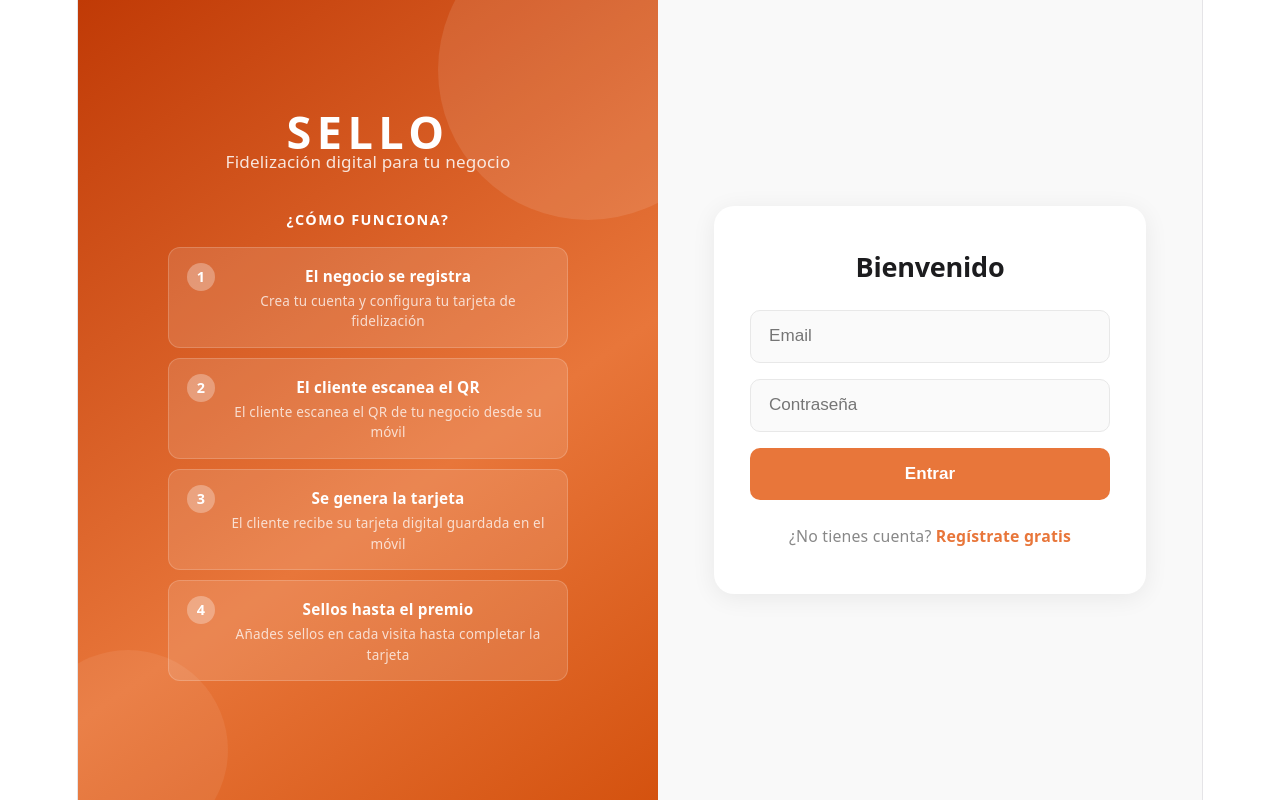
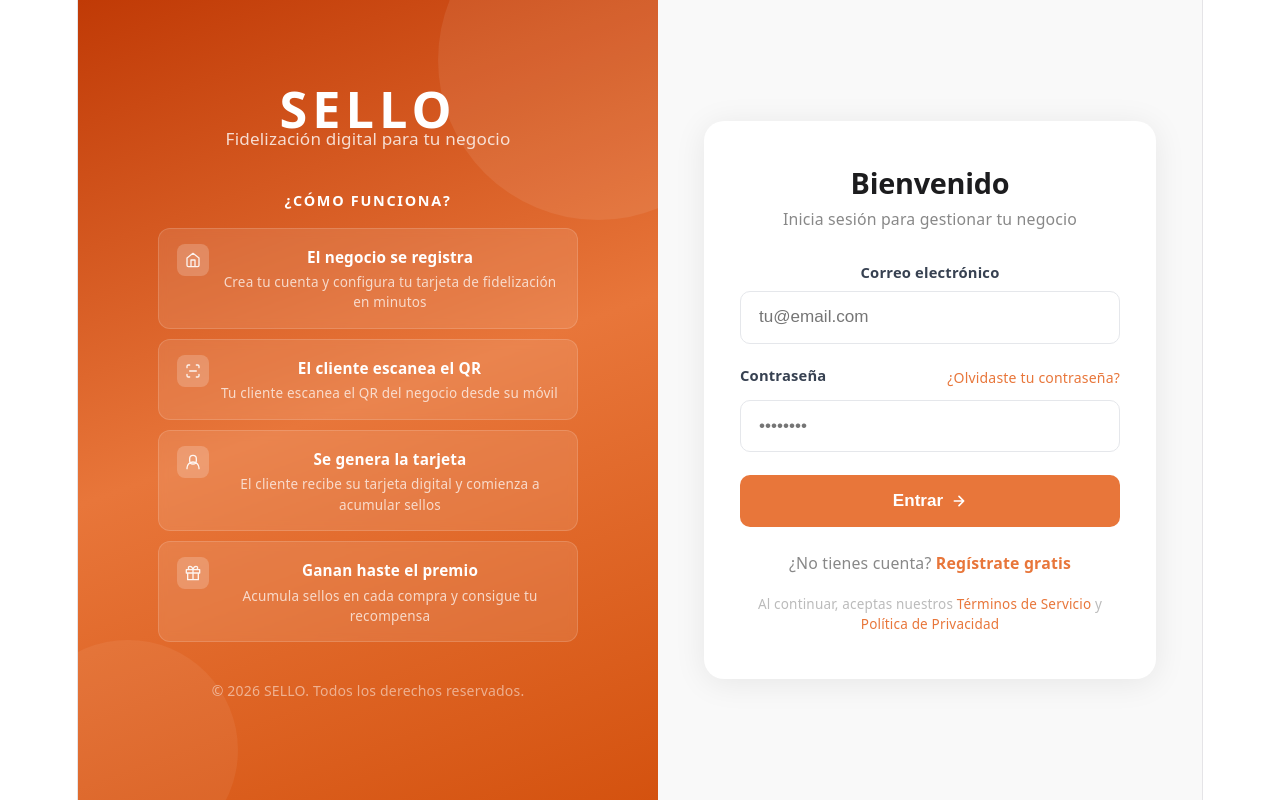
Before and after one commit to Saeed269/SELLO-APP, a React (Vite) app in the folder client/: page /negocio/login in a window 1280 px wide. Built offline with nearby package versions, Linux system fonts and the light colour scheme.

Commit message:
update Login

```diff
--- a/client/src/pages/negocio/Login.jsx
+++ b/client/src/pages/negocio/Login.jsx
@@ -3,10 +3,10 @@ import { supabase } from '../../supabase'
 import { useNavigate, Link } from 'react-router-dom'
 
 const pasos = [
-  { num: '1', titulo: 'El negocio se registra', desc: 'Crea tu cuenta y configura tu tarjeta de fidelización' },
-  { num: '2', titulo: 'El cliente escanea el QR', desc: 'El cliente escanea el QR de tu negocio desde su móvil' },
-  { num: '3', titulo: 'Se genera la tarjeta', desc: 'El cliente recibe su tarjeta digital guardada en el móvil' },
-  { num: '4', titulo: 'Sellos hasta el premio', desc: 'Añades sellos en cada visita hasta completar la tarjeta' },
+  { icon: 'M3 9l9-7 9 7v11a2 2 0 0 1-2 2H5a2 2 0 0 1-2-2z M9 22V12h6v10', titulo: 'El negocio se registra', desc: 'Crea tu cuenta y configura tu tarjeta de fidelización en minutos' },
+  { icon: 'M3 7V5a2 2 0 0 1 2-2h2M17 3h2a2 2 0 0 1 2 2v2M21 17v2a2 2 0 0 1-2 2h-2M7 21H5a2 2 0 0 1-2-2v-2M7 12h10', titulo: 'El cliente escanea el QR', desc: 'Tu cliente escanea el QR del negocio desde su móvil' },
+  { icon: 'M12 2a5 5 0 0 1 5 5v3a5 5 0 0 1-10 0V7a5 5 0 0 1 5-5z M3 22v-1a9 9 0 0 1 18 0v1', titulo: 'Se genera la tarjeta', desc: 'El cliente recibe su tarjeta digital y comienza a acumular sellos' },
+  { icon: 'M20 12v10H4V12M22 7H2v5h20V7zM12 22V7M12 7H7.5a2.5 2.5 0 0 1 0-5C11 2 12 7 12 7zM12 7h4.5a2.5 2.5 0 0 0 0-5C13 2 12 7 12 7z', titulo: 'Ganan haste el premio', desc: 'Acumula sellos en cada compra y consigue tu recompensa' },
 ]
 
 export default function Login() {
@@ -14,7 +14,7 @@ export default function Login() {
   const [password, setPassword] = useState('')
   const [error, setError] = useState('')
   const [loading, setLoading] = useState(false)
-  const [isMobile] = useState(window.innerWidth < 768)
+  const [isMobile, setIsMobile] = useState(window.innerWidth < 768)
   const navigate = useNavigate()
 
   const handleLogin = async (e) => {
@@ -28,55 +28,79 @@ export default function Login() {
   }
 
   return (
-    <div style={styles.root}>
+    <div style={s.root}>
 
       {/* Panel izquierdo */}
       {!isMobile && (
-        <div style={styles.left}>
-          <div style={styles.blob1} />
-          <div style={styles.blob2} />
-          <div style={{ position: 'relative', zIndex: 1, width: '100%', maxWidth: 400 }}>
-            <h1 style={styles.logoText}>SELLO</h1>
-            <p style={styles.tagline}>Fidelización digital para tu negocio</p>
-            <p style={styles.comoFunciona}>¿Cómo funciona?</p>
-            <div style={styles.pasosList}>
+        <div style={s.left}>
+          <div style={s.blob1} />
+          <div style={s.blob2} />
+          <div style={{ position: 'relative', zIndex: 1, width: '100%', maxWidth: 420 }}>
+            <h1 style={s.logoText}>SELLO</h1>
+            <p style={s.tagline}>Fidelización digital para tu negocio</p>
+            <p style={s.secLabel}>¿Cómo funciona?</p>
+            <div style={{ display: 'flex', flexDirection: 'column', gap: '10px' }}>
               {pasos.map((p, i) => (
-                <div key={i} style={styles.pasoCard}>
-                  <div style={styles.pasoNum}>{p.num}</div>
+                <div key={i} style={s.pasoCard}>
+                  <div style={s.pasoIconWrap}>
+                    <svg width="16" height="16" viewBox="0 0 24 24" fill="none" stroke="rgba(255,255,255,0.9)" strokeWidth="2" strokeLinecap="round" strokeLinejoin="round">
+                      <path d={p.icon} />
+                    </svg>
+                  </div>
                   <div>
-                    <p style={styles.pasoTitulo}>{p.titulo}</p>
-                    <p style={styles.pasoDesc}>{p.desc}</p>
+                    <p style={s.pasoTitulo}>{p.titulo}</p>
+                    <p style={s.pasoDesc}>{p.desc}</p>
                   </div>
                 </div>
               ))}
             </div>
+            <p style={{ margin: '2rem 0 0', fontSize: '0.78rem', color: 'rgba(255,255,255,0.5)' }}>© 2026 SELLO. Todos los derechos reservados.</p>
           </div>
         </div>
       )}
 
       {/* Panel derecho */}
-      <div style={styles.right}>
-        <div style={styles.formWrap}>
+      <div style={s.right}>
+        <div style={s.formWrap}>
           {isMobile && (
             <div style={{ textAlign: 'center', marginBottom: '1.5rem' }}>
               <h1 style={{ fontSize: '2rem', fontWeight: 'bold', color: '#E8763A', margin: 0, letterSpacing: '0.1em' }}>SELLO</h1>
             </div>
           )}
 
-          <h2 style={styles.titulo}>Bienvenido</h2>
+          <h2 style={s.titulo}>Bienvenido</h2>
+          <p style={s.subtitulo}>Inicia sesión para gestionar tu negocio</p>
 
-          <form onSubmit={handleLogin} style={styles.form}>
-            <input type="email" placeholder="Email" value={email} onChange={e => setEmail(e.target.value)} style={styles.input} required />
-            <input type="password" placeholder="Contraseña" value={password} onChange={e => setPassword(e.target.value)} style={styles.input} required />
-            {error && <p style={styles.error}>{error}</p>}
-            <button type="submit" style={styles.button} disabled={loading}>
-              {loading ? 'Entrando...' : 'Entrar'}
+          <form onSubmit={handleLogin} style={{ display: 'flex', flexDirection: 'column', gap: '1rem', marginTop: '1.5rem' }}>
+            <div>
+              <label style={s.label}>Correo electrónico</label>
+              <input type="email" placeholder="tu@email.com" value={email} onChange={e => setEmail(e.target.value)} style={s.input} required />
+            </div>
+            <div>
+              <div style={{ display: 'flex', justifyContent: 'space-between', alignItems: 'center', marginBottom: '6px' }}>
+                <label style={s.label}>Contraseña</label>
+                <Link to="/negocio/reset-password" style={{ fontSize: '0.78rem', color: '#E8763A', textDecoration: 'none', fontWeight: '500' }}>¿Olvidaste tu contraseña?</Link>
+              </div>
+              <input type="password" placeholder="••••••••" value={password} onChange={e => setPassword(e.target.value)} style={s.input} required />
+            </div>
+
+            {error && <p style={{ color: '#dc2626', fontSize: '0.85rem', margin: 0 }}>{error}</p>}
+
+            <button type="submit" style={s.button} disabled={loading}>
+              {loading ? 'Entrando...' : <span style={{ display: 'flex', alignItems: 'center', justifyContent: 'center', gap: '8px' }}>Entrar <svg width="16" height="16" viewBox="0 0 24 24" fill="none" stroke="currentColor" strokeWidth="2.5" strokeLinecap="round" strokeLinejoin="round"><path d="M5 12h14M12 5l7 7-7 7"/></svg></span>}
             </button>
           </form>
 
-          <p style={styles.linkText}>
+          <p style={{ textAlign: 'center', marginTop: '1.25rem', fontSize: '0.88rem', color: '#888' }}>
             ¿No tienes cuenta?{' '}
-            <Link to="/negocio/register" style={styles.link}>Regístrate gratis</Link>
+            <Link to="/negocio/register" style={{ color: '#E8763A', fontWeight: '600', textDecoration: 'none' }}>Regístrate gratis</Link>
+          </p>
+
+          <p style={{ textAlign: 'center', marginTop: '1rem', fontSize: '0.75rem', color: '#bbb', lineHeight: 1.5 }}>
+            Al continuar, aceptas nuestros{' '}
+            <Link to="/terminos" style={{ color: '#E8763A', textDecoration: 'none' }}>Términos de Servicio</Link>
+            {' '}y{' '}
+            <Link to="/privacidad" style={{ color: '#E8763A', textDecoration: 'none' }}>Política de Privacidad</Link>
           </p>
         </div>
       </div>
@@ -85,54 +109,53 @@ export default function Login() {
   )
 }
 
-const styles = {
+const s = {
   root: { display: 'flex', minHeight: '100dvh' },
   left: {
     flex: 1,
-    background: 'linear-gradient(145deg, #c03a06 0%, #E8763A 60%, #d4520f 100%)',
+    background: 'linear-gradient(160deg, #c03a06 0%, #E8763A 50%, #d4520f 100%)',
     display: 'flex', alignItems: 'center', justifyContent: 'center',
     position: 'relative', overflow: 'hidden', padding: '3rem 2.5rem',
   },
-  blob1: { position: 'absolute', width: 300, height: 300, borderRadius: '50%', background: 'rgba(255,255,255,0.1)', top: -80, right: -80 },
-  blob2: { position: 'absolute', width: 200, height: 200, borderRadius: '50%', background: 'rgba(255,255,255,0.07)', bottom: -50, left: -50 },
-  logoText: { margin: '0 0 0.25rem', fontSize: '2.5rem', fontWeight: 'bold', color: '#fff', letterSpacing: '0.12em' },
-  tagline: { margin: '0 0 1.75rem', color: 'rgba(255,255,255,0.85)', fontSize: '0.95rem' },
-  comoFunciona: { margin: '0 0 0.75rem', color: '#fff', fontSize: '0.8rem', fontWeight: '600', textTransform: 'uppercase', letterSpacing: '0.1em' },
-  pasosList: { display: 'flex', flexDirection: 'column', gap: '10px' },
+  blob1: { position: 'absolute', width: 320, height: 320, borderRadius: '50%', background: 'rgba(255,255,255,0.08)', top: -100, right: -100, pointerEvents: 'none' },
+  blob2: { position: 'absolute', width: 220, height: 220, borderRadius: '50%', background: 'rgba(255,255,255,0.06)', bottom: -60, left: -60, pointerEvents: 'none' },
+  logoText: { margin: '0 0 0.25rem', fontSize: '2.8rem', fontWeight: '900', color: '#fff', letterSpacing: '0.1em' },
+  tagline: { margin: '0 0 2rem', color: 'rgba(255,255,255,0.8)', fontSize: '0.95rem' },
+  secLabel: { margin: '0 0 0.75rem', color: '#fff', fontSize: '0.8rem', fontWeight: '700', textTransform: 'uppercase', letterSpacing: '0.12em' },
   pasoCard: {
     display: 'flex', alignItems: 'flex-start', gap: '12px',
-    background: 'rgba(255,255,255,0.12)', borderRadius: '12px',
-    padding: '0.85rem 1rem', border: '1px solid rgba(255,255,255,0.18)',
+    background: 'rgba(255,255,255,0.1)', borderRadius: '12px',
+    padding: '0.85rem 1rem', border: '1px solid rgba(255,255,255,0.15)',
+    backdropFilter: 'blur(4px)',
   },
-  pasoNum: {
-    width: 28, height: 28, borderRadius: '50%', flexShrink: 0,
-    background: 'rgba(255,255,255,0.3)', display: 'flex',
+  pasoIconWrap: {
+    width: 32, height: 32, borderRadius: '8px', flexShrink: 0,
+    background: 'rgba(255,255,255,0.2)', display: 'flex',
     alignItems: 'center', justifyContent: 'center',
-    fontSize: '0.8rem', fontWeight: '700', color: '#fff',
   },
-  pasoTitulo: { margin: '0 0 2px', fontSize: '0.85rem', fontWeight: '600', color: '#fff' },
-  pasoDesc: { margin: 0, fontSize: '0.75rem', color: 'rgba(255,255,255,0.75)', lineHeight: 1.5 },
+  pasoTitulo: { margin: '0 0 2px', fontSize: '0.85rem', fontWeight: '700', color: '#fff' },
+  pasoDesc: { margin: 0, fontSize: '0.75rem', color: 'rgba(255,255,255,0.72)', lineHeight: 1.5 },
   right: {
     flex: 1, display: 'flex', alignItems: 'center', justifyContent: 'center',
     padding: '2rem 1.5rem', backgroundColor: '#f9f9f9',
   },
   formWrap: {
-    width: '100%', maxWidth: '360px', backgroundColor: '#fff',
+    width: '100%', maxWidth: '380px', backgroundColor: '#fff',
     borderRadius: '20px', padding: '2.5rem 2rem',
-    boxShadow: '0 4px 24px rgba(0,0,0,0.07)',
+    boxShadow: '0 4px 32px rgba(0,0,0,0.08)',
   },
-  titulo: { margin: '0 0 1.5rem', fontSize: '1.5rem', fontWeight: '700', color: '#1C1C1E' },
-  form: { display: 'flex', flexDirection: 'column', gap: '0.9rem' },
+  titulo: { margin: 0, fontSize: '1.6rem', fontWeight: '800', color: '#1C1C1E' },
+  subtitulo: { margin: '0.35rem 0 0', fontSize: '0.88rem', color: '#888' },
+  label: { display: 'block', fontSize: '0.82rem', fontWeight: '600', color: '#374151', marginBottom: '6px' },
   input: {
-    padding: '0.85rem 1rem', borderRadius: '10px', border: '1.5px solid #e8e8e8',
-    fontSize: '0.95rem', outline: 'none', backgroundColor: '#fafafa',
+    padding: '0.85rem 1rem', borderRadius: '10px', border: '1.5px solid #E5E7EB',
+    fontSize: '0.95rem', outline: 'none', backgroundColor: '#fff',
     color: '#1C1C1E', width: '100%', boxSizing: 'border-box',
+    transition: 'border-color 0.15s',
   },
-  error: { color: '#dc2626', fontSize: '0.85rem', margin: 0 },
   button: {
     padding: '0.9rem', backgroundColor: '#E8763A', color: '#fff', border: 'none',
-    borderRadius: '10px', fontSize: '0.95rem', fontWeight: '700', cursor: 'pointer', width: '100%',
+    borderRadius: '10px', fontSize: '0.95rem', fontWeight: '700', cursor: 'pointer',
+    width: '100%', marginTop: '0.25rem',
   },
-  linkText: { textAlign: 'center', marginTop: '1.25rem', fontSize: '0.88rem', color: '#888' },
-  link: { color: '#E8763A', fontWeight: '600', textDecoration: 'none' },
 }
```
